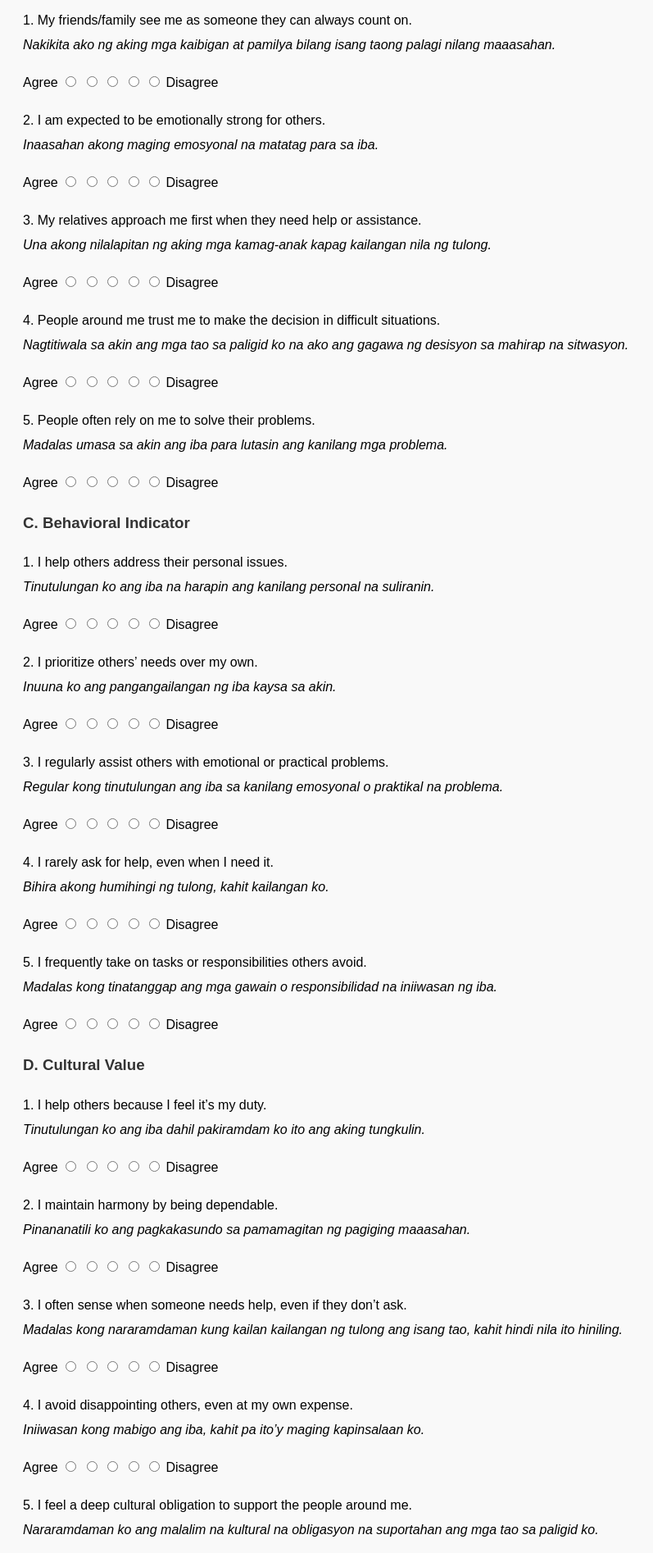
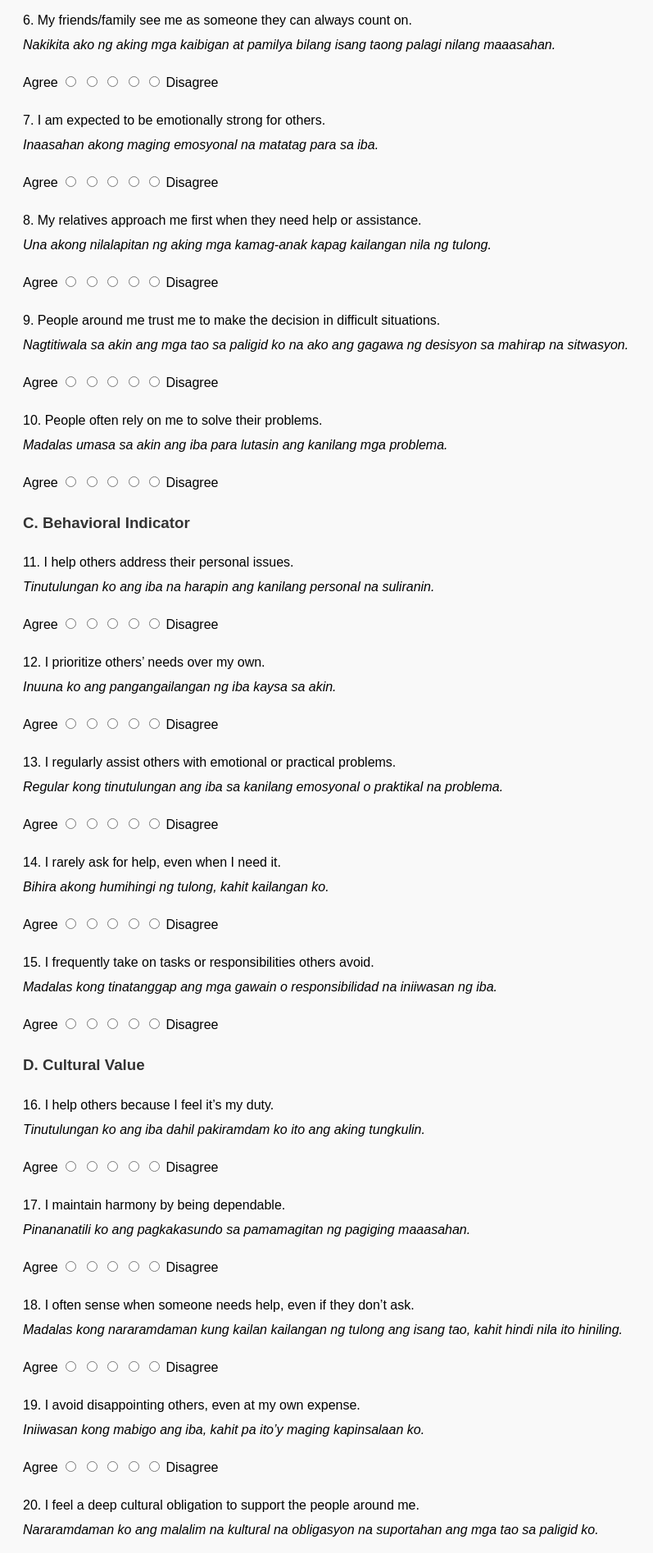
Before and after one commit to ruflocarlosmiguel-cmd/test, a plain HTML site: page index.html in a window 1280 px wide. Shown: the part 900-2794 px from the top of the page at 82% size, without its empty margins (0-797 px from the left). Drawn offline with Linux system fonts and the light colour scheme.

Commit message:
Add files via upload

```diff
--- a/code.js
+++ b/code.js
@@ -28,23 +28,13 @@ function checkAll() {
   let logs = [];
 
   // === Add individual answers to logs with section labels ===
-  let sections = {
-    A: [1,2,3,4,5],
-    B: [6,7,8,9,10],
-    C: [11,12,13,14,15],
-    D: [16,17,18,19,20]
-  };
-
-  for (let section in sections) {
-    logs.push(`--- Section ${section} ---`);
-    sections[section].forEach((qNum, idx) => {
-      let val = results[`q${qNum}`];
-      if (val !== null) {
-        logs.push(`${section}${idx+1}: ${val} (${interpret(val)})`);
-      } else {
-        logs.push(`${section}${idx+1}: No answer`);
-      }
-    });
+  for (let i = 1; i <= 20; i++) {
+  let val = results[`q${i}`];
+  if (val !== null) {
+    logs.push(`Q${i}: ${val} (${interpret(val)})`);
+  } else {
+    logs.push(`Q${i}: No answer`);
+  }
 }
 
 
--- a/index.html
+++ b/index.html
@@ -67,7 +67,7 @@
     </p>
 
     <h3>B. Peer Perception</h3>
-    <p>1. My friends/family see me as someone they can always count on.<br>
+    <p>6. My friends/family see me as someone they can always count on.<br>
     <em>Nakikita ako ng aking mga kaibigan at pamilya bilang isang taong palagi nilang maaasahan.</em></p>
     <p>Agree
       <input type="radio" name="q6" value="5">
@@ -77,7 +77,7 @@
       <input type="radio" name="q6" value="1"> Disagree
     </p>
 
-    <p>2. I am expected to be emotionally strong for others.<br>
+    <p>7. I am expected to be emotionally strong for others.<br>
     <em>Inaasahan akong maging emosyonal na matatag para sa iba.</em></p>
     <p>Agree
       <input type="radio" name="q7" value="5">
@@ -87,7 +87,7 @@
       <input type="radio" name="q7" value="1"> Disagree
     </p>
 
-    <p>3. My relatives approach me first when they need help or assistance.<br>
+    <p>8. My relatives approach me first when they need help or assistance.<br>
     <em>Una akong nilalapitan ng aking mga kamag-anak kapag kailangan nila ng tulong.</em></p>
     <p>Agree
       <input type="radio" name="q8" value="5">
@@ -97,7 +97,7 @@
       <input type="radio" name="q8" value="1"> Disagree
     </p>
 
-    <p>4. People around me trust me to make the decision in difficult situations.<br>
+    <p>9. People around me trust me to make the decision in difficult situations.<br>
     <em>Nagtitiwala sa akin ang mga tao sa paligid ko na ako ang gagawa ng desisyon sa mahirap na sitwasyon.</em></p>
     <p>Agree
       <input type="radio" name="q9" value="5">
@@ -107,7 +107,7 @@
       <input type="radio" name="q9" value="1"> Disagree
     </p>
 
-    <p>5. People often rely on me to solve their problems.<br>
+    <p>10. People often rely on me to solve their problems.<br>
     <em>Madalas umasa sa akin ang iba para lutasin ang kanilang mga problema.</em></p>
     <p>Agree
       <input type="radio" name="q10" value="5">
@@ -118,7 +118,7 @@
     </p>
 
     <h3>C. Behavioral Indicator</h3>
-    <p>1. I help others address their personal issues.<br>
+    <p>11. I help others address their personal issues.<br>
     <em>Tinutulungan ko ang iba na harapin ang kanilang personal na suliranin.</em></p>
     <p>Agree
       <input type="radio" name="q11" value="5">
@@ -128,7 +128,7 @@
       <input type="radio" name="q11" value="1"> Disagree
     </p>
 
-    <p>2. I prioritize others’ needs over my own.<br>
+    <p>12. I prioritize others’ needs over my own.<br>
     <em>Inuuna ko ang pangangailangan ng iba kaysa sa akin.</em></p>
     <p>Agree
       <input type="radio" name="q12" value="5">
@@ -138,7 +138,7 @@
       <input type="radio" name="q12" value="1"> Disagree
     </p>
 
-    <p>3. I regularly assist others with emotional or practical problems.<br>
+    <p>13. I regularly assist others with emotional or practical problems.<br>
     <em>Regular kong tinutulungan ang iba sa kanilang emosyonal o praktikal na problema.</em></p>
     <p>Agree
       <input type="radio" name="q13" value="5">
@@ -148,7 +148,7 @@
       <input type="radio" name="q13" value="1"> Disagree
     </p>
 
-    <p>4. I rarely ask for help, even when I need it.<br>
+    <p>14. I rarely ask for help, even when I need it.<br>
     <em>Bihira akong humihingi ng tulong, kahit kailangan ko.</em></p>
     <p>Agree
       <input type="radio" name="q14" value="5">
@@ -158,7 +158,7 @@
       <input type="radio" name="q14" value="1"> Disagree
     </p>
 
-    <p>5. I frequently take on tasks or responsibilities others avoid.<br>
+    <p>15. I frequently take on tasks or responsibilities others avoid.<br>
     <em>Madalas kong tinatanggap ang mga gawain o responsibilidad na iniiwasan ng iba.</em></p>
     <p>Agree
       <input type="radio" name="q15" value="5">
@@ -169,7 +169,7 @@
     </p>
 
     <h3>D. Cultural Value</h3>
-    <p>1. I help others because I feel it’s my duty.<br>
+    <p>16. I help others because I feel it’s my duty.<br>
     <em>Tinutulungan ko ang iba dahil pakiramdam ko ito ang aking tungkulin.</em></p>
     <p>Agree
       <input type="radio" name="q16" value="5">
@@ -179,7 +179,7 @@
       <input type="radio" name="q16" value="1"> Disagree
     </p>
 
-    <p>2. I maintain harmony by being dependable.<br>
+    <p>17. I maintain harmony by being dependable.<br>
     <em>Pinananatili ko ang pagkakasundo sa pamamagitan ng pagiging maaasahan.</em></p>
     <p>Agree
       <input type="radio" name="q17" value="5">
@@ -189,7 +189,7 @@
       <input type="radio" name="q17" value="1"> Disagree
     </p>
 
-    <p>3. I often sense when someone needs help, even if they don’t ask.<br>
+    <p>18. I often sense when someone needs help, even if they don’t ask.<br>
     <em>Madalas kong nararamdaman kung kailan kailangan ng tulong ang isang tao, kahit hindi nila ito hiniling.</em></p>
     <p>Agree
       <input type="radio" name="q18" value="5">
@@ -199,7 +199,7 @@
       <input type="radio" name="q18" value="1"> Disagree
     </p>
 
-    <p>4. I avoid disappointing others, even at my own expense.<br>
+    <p>19. I avoid disappointing others, even at my own expense.<br>
     <em>Iniiwasan kong mabigo ang iba, kahit pa ito’y maging kapinsalaan ko.</em></p>
     <p>Agree
       <input type="radio" name="q19" value="5">
@@ -209,7 +209,7 @@
       <input type="radio" name="q19" value="1"> Disagree
     </p>
 
-    <p>5. I feel a deep cultural obligation to support the people around me.<br>
+    <p>20. I feel a deep cultural obligation to support the people around me.<br>
     <em>Nararamdaman ko ang malalim na kultural na obligasyon na suportahan ang mga tao sa paligid ko.</em></p>
     <p>Agree
       <input type="radio" name="q20" value="5">
```
